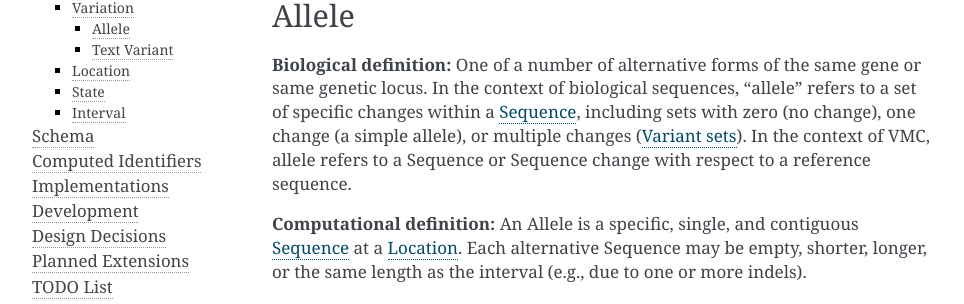
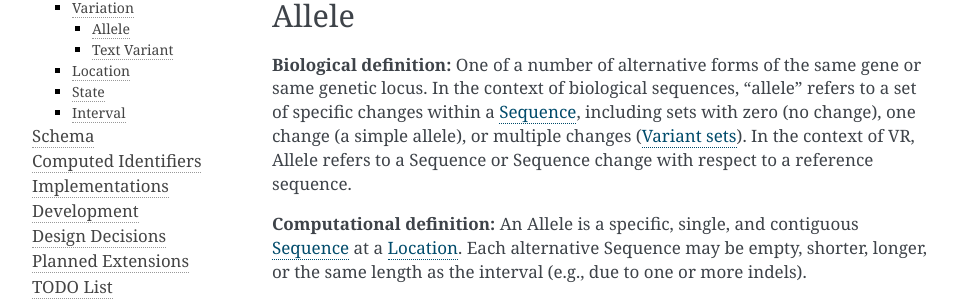
Before and after one commit to ga4gh/vrs, a Sphinx documentation site: the page built from docs/source/terms_and_model/variation.rst, in a window 1280 px wide. Shown: the part 272-576 px from the top of the page, without its empty margins (148-1112 px from the left). Built offline with Sphinx 7.4.7, drawn with Linux system fonts in a browser that asks for light colours.

Commit message:
removed nearly all references to VMC (!)

```diff
--- a/README.rst
+++ b/README.rst
@@ -27,7 +27,7 @@ The VR model is the product of the GA4GH `Variation Representation
 History
 !!!!!!!
 
-.. image:: https://github.com/ga4gh/vmc/wiki/media/flower.png
+.. image:: https://github.com/ga4gh/vr-schema/wiki/media/flower.png
    :width: 150px
    :align: right
 
--- a/docs/source/terms_and_model/variation.rst
+++ b/docs/source/terms_and_model/variation.rst
@@ -14,7 +14,7 @@ This is the variation definition.
 ******
 Allele
 ******
-**Biological definition:** One of a number of alternative forms of the same gene or same genetic locus. In the context of biological sequences, “allele” refers to a set of specific changes within a :ref:`Sequence`, including sets with zero (no change), one change (a simple allele), or multiple changes (:ref:`var-sets`). In the context of VMC, allele refers to a Sequence or Sequence change with respect to a reference sequence.
+**Biological definition:** One of a number of alternative forms of the same gene or same genetic locus. In the context of biological sequences, “allele” refers to a set of specific changes within a :ref:`Sequence`, including sets with zero (no change), one change (a simple allele), or multiple changes (:ref:`var-sets`). In the context of VR, Allele refers to a Sequence or Sequence change with respect to a reference sequence.
 
 **Computational definition:** An Allele is a specific, single, and contiguous :ref:`Sequence` at a :ref:`Location`. Each alternative Sequence may be empty, shorter, longer, or the same length as the interval (e.g., due to one or more indels).
 
```
